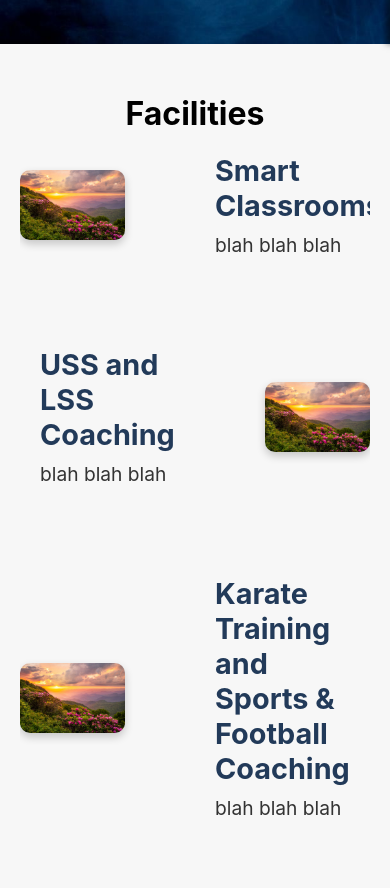
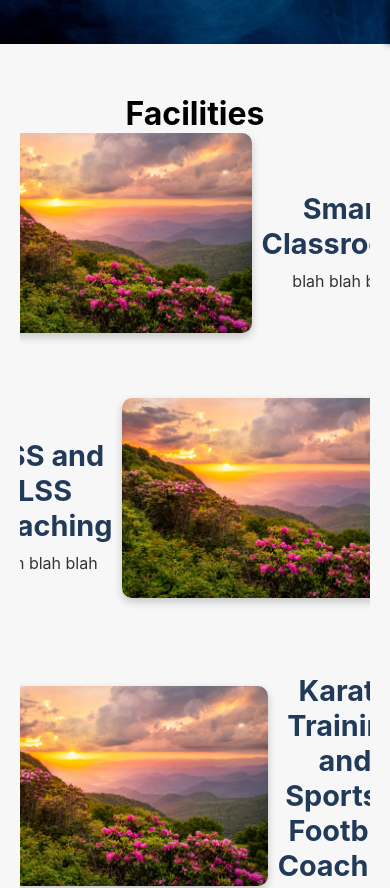
Before and after one commit to MeenakshiPathiyil/PKMAUPS_new, a React (Create React App) app: page / in a window 390 px wide. Shown: the part 800-1688 px from the top of the page. Built offline with nearby package versions, Linux system fonts and the light colour scheme.

Commit message:
make facilities visible in all dimensions

```diff
--- a/src/pages/HomePage.jsx
+++ b/src/pages/HomePage.jsx
@@ -50,6 +50,15 @@ const HomePage = () => {
 
         return () => observer.disconnect();
     }, []);
+
+    useEffect(() => {
+        const facilityElements = document.querySelectorAll(".facility");
+        facilityElements.forEach((el) => {
+            if (window.innerWidth <= 768) {
+                el.classList.add("slide-in");
+            }
+        })
+    })
 
     const toggleMenu = () => {
         setMenuOpen((prevState) => !prevState);
--- a/src/styles/HomePage.css
+++ b/src/styles/HomePage.css
@@ -182,7 +182,7 @@
     align-items: center;
     justify-content: space-between;
     opacity: 0;
-    transform: translateX(0);
+    transform: translateX(100%);
     transition: all 0.8s ease-in-out;
     width: 100%;
     max-width: 1200px;
@@ -224,3 +224,26 @@
     font-weight: bold;
     color: #223a59;
 }
+
+@media (max-width: 768px) {
+    .facility {
+        flex-direction: column;
+        justify-content: center;
+        align-items: center;
+        transform: translateX(0);
+        opacity: 1;
+        text-align: center;
+    }
+
+    .facility-image {
+        width: 90%;
+        max-width: 300px;
+        margin-bottom: 15px;
+    }
+
+    .facility-description {
+        width: 100%;
+        padding: 10px;
+        font-size: 1rem;
+    }
+}
```
